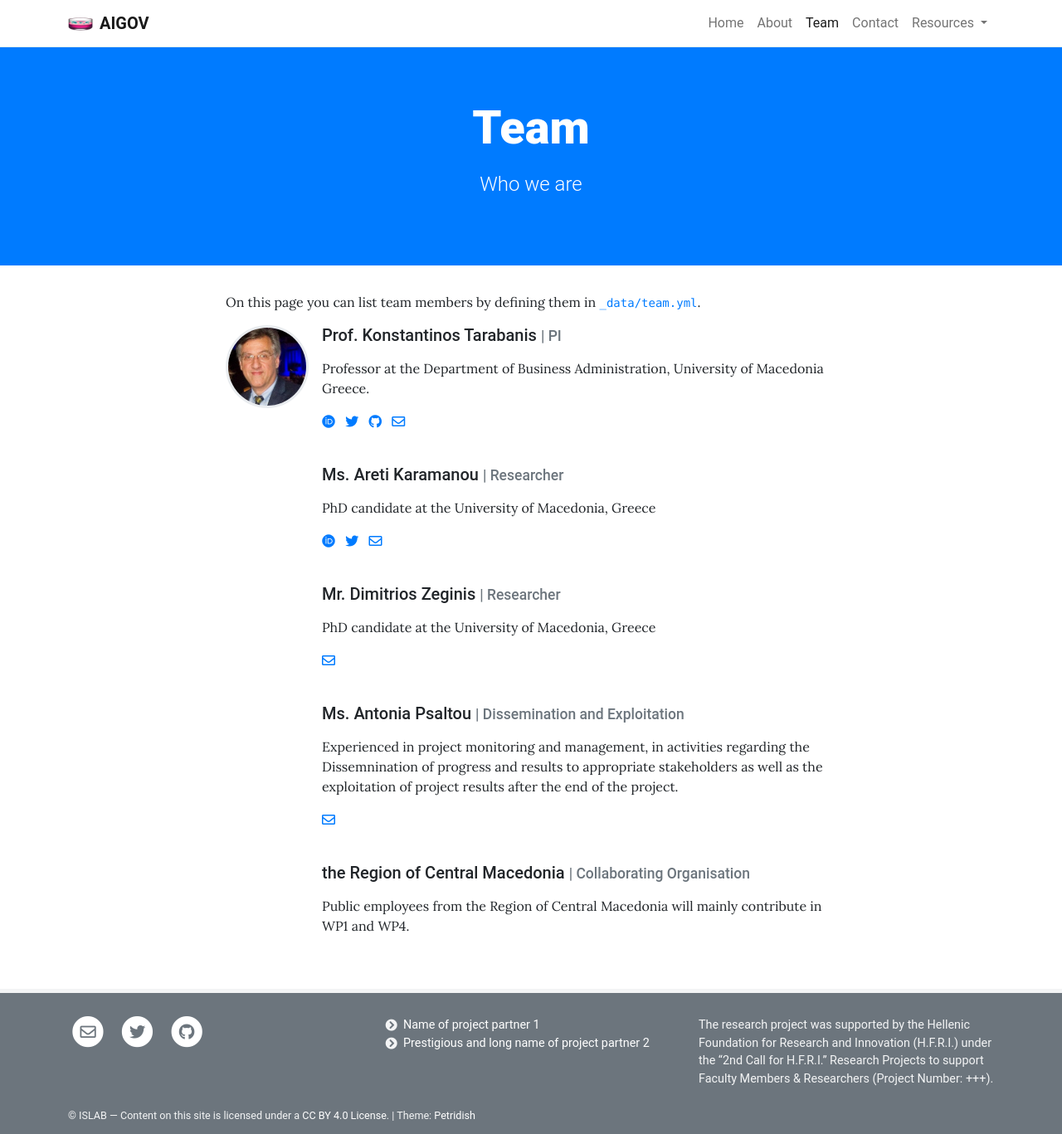
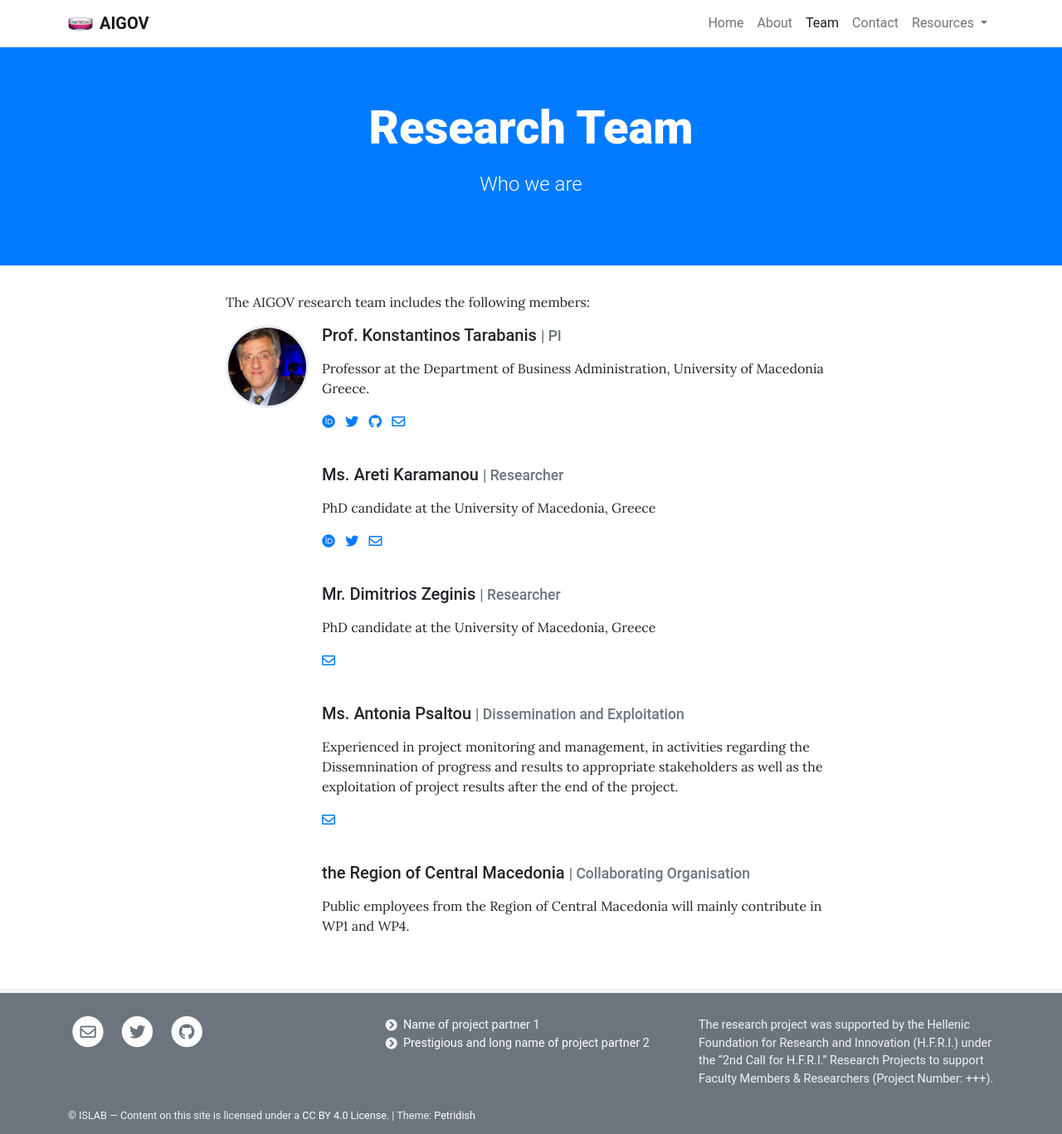
Before and after one commit to AIGOV-elidek/aigov-elidek.github.io, a Jekyll site: the page built from pages/team.md, in a window 1280 px wide. Shown: the whole page at 83% size. Built offline with Jekyll 4.4.1, drawn with Linux system fonts in a browser that asks for light colours; some web fonts are replaced.

Commit message:
Update team.md

```diff
--- a/pages/team.md
+++ b/pages/team.md
@@ -1,8 +1,8 @@
 ---
 layout: team
-title: Team
+title: Research Team
 description: Who we are
 permalink: /team/
 ---
 
-On this page you can list team members by defining them in [`_data/team.yml`](https://raw.githubusercontent.com/peterdesmet/petridish/master/_data/team.yml).
+The AIGOV research team includes the following  members:
```
